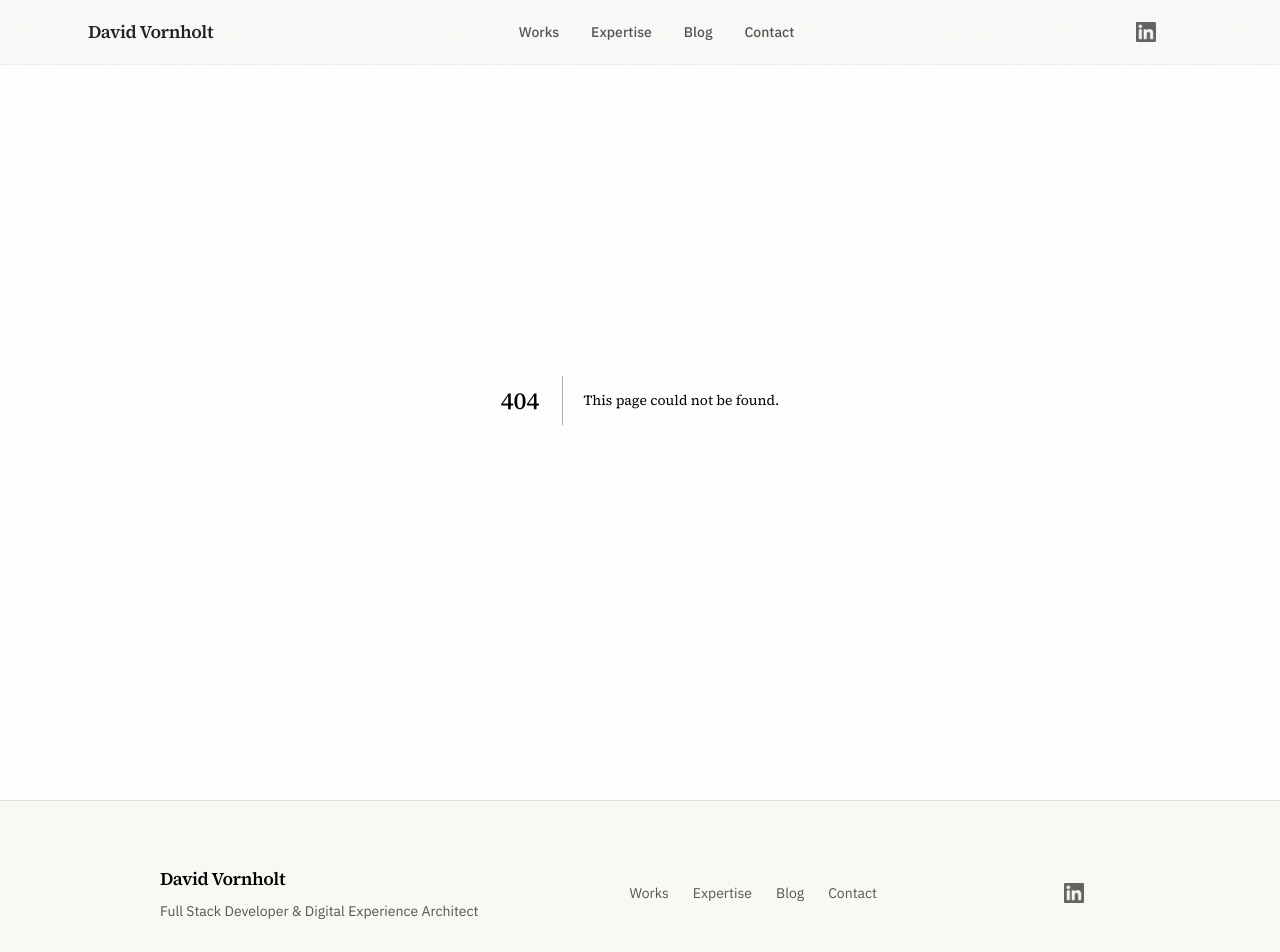
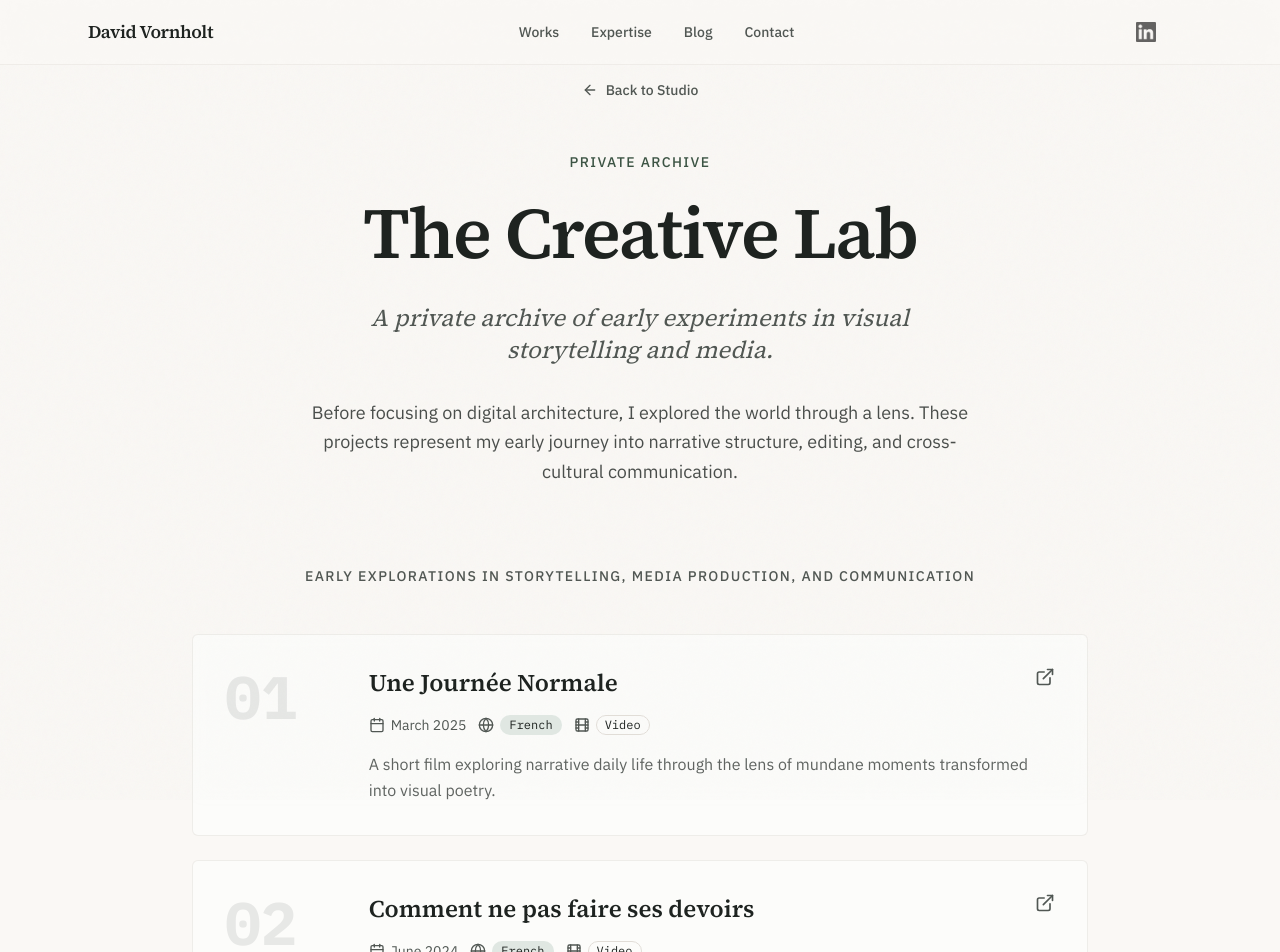
Before and after one commit to davidvornholt/portfolio, a Next.js app: page /lab in a window 1280 px wide. Before the commit this address had no page. Shown: the top 952 px of the page. Built offline with nearby package versions, Linux system fonts and the light colour scheme; some icons are missing.

Commit message:
feat: add LabScreen, LabHero, and VideoArchive components for creative lab showcase

```diff
--- /dev/null
+++ b/src/app/lab/page.tsx
@@ -0,0 +1,18 @@
+import type { Metadata } from 'next';
+import { LabScreen } from '@/features/lab/presentation/screens/lab-screen';
+
+export const metadata: Metadata = {
+  title: 'The Creative Lab | David Vornholt',
+  description:
+    'A private archive of early experiments in visual storytelling and media.',
+  robots: {
+    index: false,
+    follow: false,
+    googleBot: {
+      index: false,
+      follow: false,
+    },
+  },
+};
+
+export default LabScreen;
--- /dev/null
+++ b/src/features/lab/presentation/components/lab-hero.tsx
@@ -0,0 +1,80 @@
+import { ArrowLeft } from 'lucide-react';
+import {
+  div as MotionDiv,
+  h1 as MotionH1,
+  p as MotionP,
+} from 'motion/react-client';
+import Link from 'next/link';
+import type { ReactNode } from 'react';
+
+const fadeInUp = {
+  initial: { opacity: 0, y: 20 },
+  animate: { opacity: 1, y: 0 },
+} as const;
+
+const staggerContainer = {
+  animate: {
+    transition: {
+      staggerChildren: 0.15,
+    },
+  },
+} as const;
+
+export const LabHero = (): ReactNode => (
+  <section className="relative flex min-h-[60dvh] items-center justify-center px-4 py-20 sm:px-6 md:px-8">
+    <MotionDiv
+      variants={staggerContainer}
+      initial="initial"
+      animate="animate"
+      className="mx-auto w-full max-w-4xl text-center"
+    >
+      <MotionDiv
+        variants={fadeInUp}
+        transition={{ duration: 0.5, ease: 'easeOut' }}
+        className="mb-12"
+      >
+        <Link
+          href="/"
+          className="inline-flex items-center gap-2 text-sm font-medium text-muted-foreground transition-colors hover:text-foreground"
+        >
+          <ArrowLeft className="h-4 w-4" />
+          Back to Studio
+        </Link>
+      </MotionDiv>
+
+      <MotionP
+        variants={fadeInUp}
+        transition={{ duration: 0.6, ease: 'easeOut' }}
+        className="mb-3 text-sm font-medium uppercase tracking-widest text-primary sm:mb-4"
+      >
+        Private Archive
+      </MotionP>
+
+      <MotionH1
+        variants={fadeInUp}
+        transition={{ duration: 0.6, ease: 'easeOut' }}
+        className="mb-4 font-serif text-5xl font-semibold leading-tight tracking-tight text-foreground sm:mb-5 md:mb-6 md:text-6xl lg:text-7xl"
+      >
+        The Creative Lab
+      </MotionH1>
+
+      <MotionP
+        variants={fadeInUp}
+        transition={{ duration: 0.6, ease: 'easeOut' }}
+        className="mx-auto mb-8 max-w-2xl font-serif text-xl italic text-muted-foreground md:text-2xl"
+      >
+        A private archive of early experiments in visual storytelling and media.
+      </MotionP>
+
+      <MotionP
+        variants={fadeInUp}
+        transition={{ duration: 0.6, ease: 'easeOut' }}
+        className="mx-auto max-w-2xl text-base leading-relaxed text-foreground/80 md:text-lg"
+      >
+        Before focusing on digital architecture, I explored the world through a
+        lens. These projects represent my early journey into narrative
+        structure, editing, and cross-cultural communication.
+      </MotionP>
+    </MotionDiv>
+  </section>
+);
--- /dev/null
+++ b/src/features/lab/presentation/components/video-archive.tsx
@@ -0,0 +1,192 @@
+import { Calendar, ExternalLink, Film, Globe } from 'lucide-react';
+import {
+  article as MotionArticle,
+  div as MotionDiv,
+  span as MotionSpan,
+} from 'motion/react-client';
+import type { ReactNode } from 'react';
+import { Badge } from '@/shared/ui/presentation/components/badge';
+
+type VideoProject = Readonly<{
+  id: string;
+  number: string;
+  title: string;
+  date: string;
+  language: string;
+  description: string;
+  href: string;
+}>;
+
+const videoProjects: readonly VideoProject[] = [
+  {
+    id: 'une-journee-normale',
+    number: '01',
+    title: 'Une Journée Normale',
+    date: 'March 2025',
+    language: 'French',
+    description:
+      'A short film exploring narrative daily life through the lens of mundane moments transformed into visual poetry.',
+    href: 'https://youtu.be/RtGm4i7SXvs',
+  },
+  {
+    id: 'comment-ne-pas-faire-ses-devoirs',
+    number: '02',
+    title: 'Comment ne pas faire ses devoirs',
+    date: 'June 2024',
+    language: 'French',
+    description:
+      'A creative and humorous take on productivity and student life, exploring the art of procrastination.',
+    href: 'https://youtu.be/E9z5RkngZE8',
+  },
+  {
+    id: 'das-blut',
+    number: '03',
+    title: 'Das Blut — Blutaufbau, Bluttransfusionen & mehr',
+    date: 'April 2024',
+    language: 'German',
+    description:
+      'An educational deep dive into biology and system structures, making complex medical concepts accessible.',
+    href: 'https://youtu.be/LbB7rjdWX7U',
+  },
+  {
+    id: 'nous-sommes-louis-et-david',
+    number: '04',
+    title: 'Nous Sommes Louis et David',
+    date: 'September 2023',
+    language: 'French',
+    description:
+      'An early collaborative storytelling project exploring friendship, identity, and cross-cultural connection.',
+    href: 'https://youtu.be/2TE7iCxApk0',
+  },
+];
+
+const fadeInUp = {
+  initial: { opacity: 0, y: 30 },
+  whileInView: { opacity: 1, y: 0 },
+  viewport: { once: true, margin: '-100px' },
+} as const;
+
+const cardHover = {
+  initial: { x: 0 },
+  hover: { x: 4 },
+} as const;
+
+const arrowHover = {
+  initial: { x: 0, y: 0 },
+  hover: { x: 3, y: -3 },
+} as const;
+
+const numberHover = {
+  initial: { opacity: 0.2, scale: 1 },
+  hover: { opacity: 0.35, scale: 1.05 },
+} as const;
+
+const VideoCard = ({
+  project,
+}: {
+  readonly project: VideoProject;
+}): ReactNode => (
+  <MotionArticle
+    variants={fadeInUp}
+    transition={{ duration: 0.6, ease: 'easeOut' }}
+    initial="initial"
+    whileInView="whileInView"
+    whileHover="hover"
+    viewport={{ once: true, margin: '-100px' }}
+    className="group relative"
+  >
+    <a
+      href={project.href}
+      target="_blank"
+      rel="noopener noreferrer"
+      className="block rounded-lg border border-border/50 bg-card/50 p-6 backdrop-blur-sm transition-all duration-300 hover:border-primary/30 hover:bg-card/80 hover:shadow-lg md:p-8"
+    >
+      <div className="grid gap-6 md:grid-cols-12 md:gap-8">
+        <div className="md:col-span-2">
+          <MotionSpan
+            variants={numberHover}
+            transition={{ duration: 0.3, ease: 'easeOut' }}
+            className="block font-mono text-5xl font-bold text-muted-foreground/60 md:text-6xl"
+          >
+            {project.number}
+          </MotionSpan>
+        </div>
+
+        <MotionDiv
+          variants={cardHover}
+          transition={{ duration: 0.3, ease: 'easeOut' }}
+          className="md:col-span-10"
+        >
+          <header className="mb-4">
+            <div className="mb-2 flex items-start justify-between gap-4">
+              <h3 className="font-serif text-xl font-semibold text-foreground transition-colors duration-300 group-hover:text-primary md:text-2xl">
+                {project.title}
+              </h3>
+              <MotionSpan
+                variants={arrowHover}
+                transition={{ duration: 0.2, ease: 'easeOut' }}
+                className="shrink-0 text-muted-foreground transition-colors duration-300 group-hover:text-primary"
+              >
+                <ExternalLink className="h-5 w-5" />
+              </MotionSpan>
+            </div>
+          </header>
+
+          <div className="mb-4 flex flex-wrap items-center gap-3 text-sm text-muted-foreground">
+            <span className="inline-flex items-center gap-1.5">
+              <Calendar className="h-4 w-4" />
+              {project.date}
+            </span>
+            <span className="inline-flex items-center gap-1.5">
+              <Globe className="h-4 w-4" />
+              <Badge
+                variant="secondary"
+                className="font-mono text-xs transition-colors duration-300 group-hover:bg-primary/10"
+              >
+                {project.language}
+              </Badge>
+            </span>
+            <span className="inline-flex items-center gap-1.5">
+              <Film className="h-4 w-4" />
+              <Badge
+                variant="outline"
+                className="font-mono text-xs transition-colors duration-300 group-hover:border-primary/30"
+              >
+                Video
+              </Badge>
+            </span>
+          </div>
+
+          <p className="leading-relaxed text-foreground/70">
+            {project.description}
+          </p>
+        </MotionDiv>
+      </div>
+    </a>
+  </MotionArticle>
+);
+
+export const VideoArchive = (): ReactNode => (
+  <section className="px-4 pb-24 sm:px-6 md:px-8">
+    <div className="mx-auto max-w-4xl">
+      <MotionDiv
+        initial={{ opacity: 0, y: 20 }}
+        whileInView={{ opacity: 1, y: 0 }}
+        viewport={{ once: true }}
+        transition={{ duration: 0.6, ease: 'easeOut' }}
+        className="mb-12 text-center"
+      >
+        <p className="text-sm font-medium uppercase tracking-widest text-muted-foreground">
+          Early explorations in storytelling, media production, and
+          communication
+        </p>
+      </MotionDiv>
+
+      <div className="space-y-6">
+        {videoProjects.map((project) => (
+          <VideoCard key={project.id} project={project} />
+        ))}
+      </div>
+    </div>
+  </section>
+);
--- /dev/null
+++ b/src/features/lab/presentation/screens/lab-screen.tsx
@@ -0,0 +1,10 @@
+import type { ReactNode } from 'react';
+import { LabHero } from '../components/lab-hero';
+import { VideoArchive } from '../components/video-archive';
+
+export const LabScreen = (): ReactNode => (
+  <>
+    <LabHero />
+    <VideoArchive />
+  </>
+);
```
